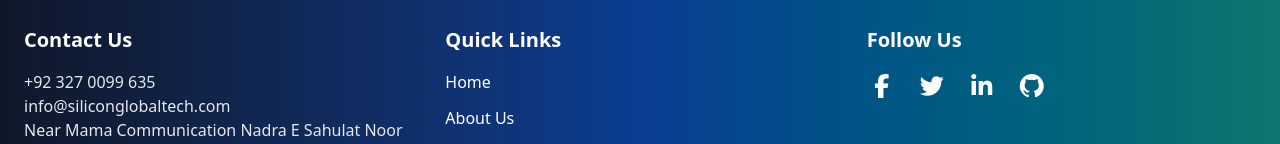
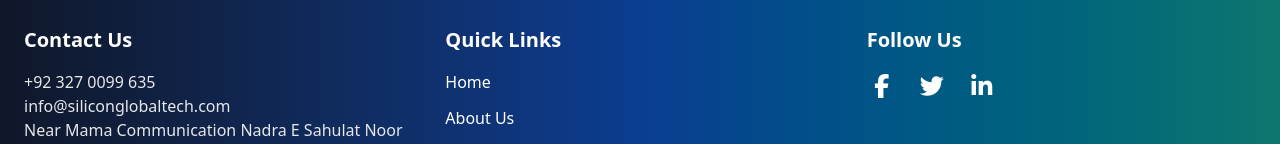
Before and after one commit to sabbehhassan/SGT, a React (Vite) app: page /services in a window 1280 px wide. Shown: the part 808-952 px from the top of the page. Built offline with nearby package versions, Linux system fonts and the light colour scheme.

Commit message:
added google form function to services

```diff
--- a/src/components/footer/index.jsx
+++ b/src/components/footer/index.jsx
@@ -1,3 +1,5 @@
+import { Link } from "react-router-dom";
+
 export default function Footer() {
   return (
     <footer className="bg-gradient-to-r from-[#0f172a] via-[#0b3d91] to-[#0f766e] text-white px-6 py-12 w-full">
@@ -18,36 +20,36 @@ export default function Footer() {
           <h4 className="mb-4 text-xl font-bold">Quick Links</h4>
           <ul className="space-y-3">
             <li>
-              <a
-                href="/"
+              <Link
+                to="/"
                 className="hover:text-cyan-300 transition-colors duration-300"
               >
                 Home
-              </a>
+              </Link>
             </li>
             <li>
-              <a
-                href="#about"
+              <Link
+                to="/about"
                 className="hover:text-cyan-300 transition-colors duration-300"
               >
                 About Us
-              </a>
+              </Link>
             </li>
             <li>
-              <a
-                href="#services"
+              <Link
+                to="/services"
                 className="hover:text-cyan-300 transition-colors duration-300"
               >
                 Services
-              </a>
+              </Link>
             </li>
             <li>
-              <a
-                href="#contact"
+              <Link
+                to="/contact"
                 className="hover:text-cyan-300 transition-colors duration-300"
               >
                 Contact Us
-              </a>
+              </Link>
             </li>
           </ul>
         </div>
@@ -57,10 +59,18 @@ export default function Footer() {
           <h4 className="mb-4 text-xl font-bold">Follow Us</h4>
           <div className="flex justify-center md:justify-start gap-5 text-2xl flex-wrap">
             {[
-              { icon: "facebook-f", url: "https://www.facebook.com" },
-              { icon: "twitter", url: "https://www.twitter.com" },
-              { icon: "linkedin-in", url: "https://www.linkedin.com" },
-              { icon: "github", url: "https://github.com" },
+              {
+                icon: "facebook-f",
+                url: "https://www.facebook.com/siliconglobaltech",
+              },
+              {
+                icon: "twitter",
+                url: "https://www.twitter.com/siliconglobaltech",
+              },
+              {
+                icon: "linkedin-in",
+                url: "https://www.linkedin.com/in/siliconglobaltech",
+              },
             ].map((social) => (
               <a
                 key={social.icon}
--- a/src/components/navbar/index.jsx
+++ b/src/components/navbar/index.jsx
@@ -1,6 +1,6 @@
 import { useState } from "react";
 import { Link } from "react-router-dom";
-import logo from "../../assets/logo/logo1.png";
+import logo from "../../assets/logo/LOGO2.png";
 
 export default function Navbar() {
   const [isOpen, setIsOpen] = useState(false);
@@ -21,11 +21,13 @@ export default function Navbar() {
       <div className="max-w-8xl mx-auto flex justify-between items-center px-6 py-4">
         {/* Logo */}
         <div className="flex items-center gap-2">
-          <img
-            src={logo}
-            alt="Logo"
-            className="w-[170px] h-[60px] object-cover"
-          />
+          <Link to="/">
+            <img
+              src={logo}
+              alt="Logo"
+              className="w-[170px] h-[60px] object-cover cursor-pointer"
+            />
+          </Link>
         </div>
 
         {/* Hamburger Menu (Mobile) */}
--- a/src/components/skills/index.jsx
+++ b/src/components/skills/index.jsx
@@ -70,7 +70,11 @@ const SkillsView = () => {
   );
 };
 
-const SkillCard = ({ skill, mobile }) => (
+const SkillCard = ({ skill, mobile }) => {
+  // 👇 Google Form link (replace with your own form link)
+  const googleFormLink = "https://forms.gle/your-google-form-id";
+
+  return (
     <div
       className={`
         group bg-white h-80 ${mobile ? "w-72 sm:w-80" : "w-64"}
@@ -92,14 +96,18 @@ const SkillCard = ({ skill, mobile }) => (
       </h3>
 
       {/* Button */}
-    <button
+      <a
+        href={googleFormLink}
+        target="_blank"
+        rel="noopener noreferrer"
         className="mt-6 bg-gradient-to-r from-orange-500 to-red-500 text-white
                    px-6 py-2.5 rounded-xl font-medium hover:from-red-500 hover:to-orange-500
                    transition relative z-10"
       >
         Get Started
-    </button>
+      </a>
     </div>
   );
+};
 
 export default SkillsView;
```
Also changed, not shown: 1 other file (tests, documents, lock files or other folders). Lines whose indentation alone changed are shown as unchanged.
